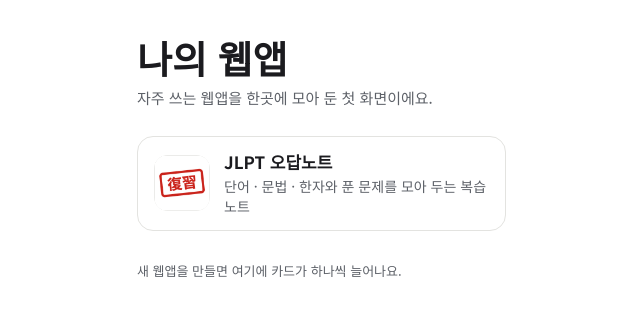
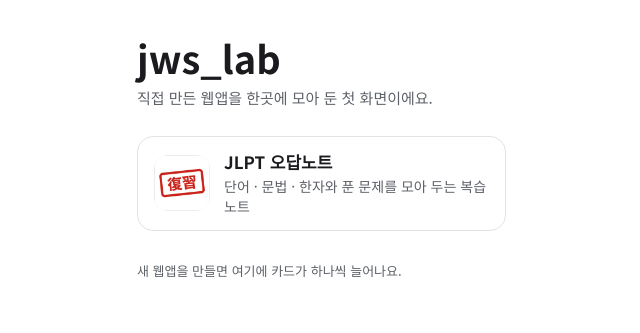
Before and after one commit to jwsssssssss/jlpt-note, a plain HTML site: page index.html in a window 1280 px wide. Shown: the whole page, without its empty margins (127-767 px from the left). Drawn offline with Linux system fonts and the light colour scheme.

Commit message:
이름을 jws_lab 으로

```diff
--- a/index.html
+++ b/index.html
@@ -3,14 +3,14 @@
 <head>
 <meta charset="utf-8">
 <meta name="viewport" content="width=device-width, initial-scale=1">
-<title>나의 웹앱</title>
+<title>jws_lab</title>
 <meta name="robots" content="noindex,nofollow">
 <link rel="manifest" href="manifest.webmanifest">
 <link rel="icon" href="icons/favicon-32.png" sizes="32x32">
 <link rel="apple-touch-icon" href="icons/apple-touch-icon.png">
 <meta name="apple-mobile-web-app-capable" content="yes">
 <meta name="mobile-web-app-capable" content="yes">
-<meta name="apple-mobile-web-app-title" content="나의 웹앱">
+<meta name="apple-mobile-web-app-title" content="jws_lab">
 <meta name="theme-color" content="#ffffff" media="(prefers-color-scheme: light)">
 <meta name="theme-color" content="#121317" media="(prefers-color-scheme: dark)">
 <link rel="preconnect" href="https://fonts.googleapis.com">
@@ -41,8 +41,8 @@ footer{margin-top:30px;display:flex;gap:10px 14px;align-items:center;flex-wrap:w
 </head>
 <body>
 <main>
-  <h1>나의 웹앱</h1>
-  <p class="lead">자주 쓰는 웹앱을 한곳에 모아 둔 첫 화면이에요.</p>
+  <h1>jws_lab</h1>
+  <p class="lead">직접 만든 웹앱을 한곳에 모아 둔 첫 화면이에요.</p>
   <!-- 새 웹앱을 만들면: site/<폴더>/ 에 앱을 넣고, 아래에 <li> 카드 하나를 추가해요. -->
   <ul class="apps">
     <li><a class="app" href="jlpt/"><img src="jlpt/icons/icon-192.png" alt=""><div><b>JLPT 오답노트</b><span>단어 · 문법 · 한자와 푼 문제를 모아 두는 복습 노트</span></div></a></li>
--- a/sw.js
+++ b/sw.js
@@ -1,4 +1,4 @@
-// Hub page ("나의 웹앱"): works offline.
+// Hub page (jws_lab): works offline.
 // Handles only the hub's own files; each app folder has its own sw.js (narrower scope wins there).
 // Only deletes its own caches (prefix apps-hub-), never the apps' caches.
 const C = 'apps-hub-v1';
```
Also changed, not shown: jlpt/index.html (+1 -1 lines), manifest.webmanifest.
